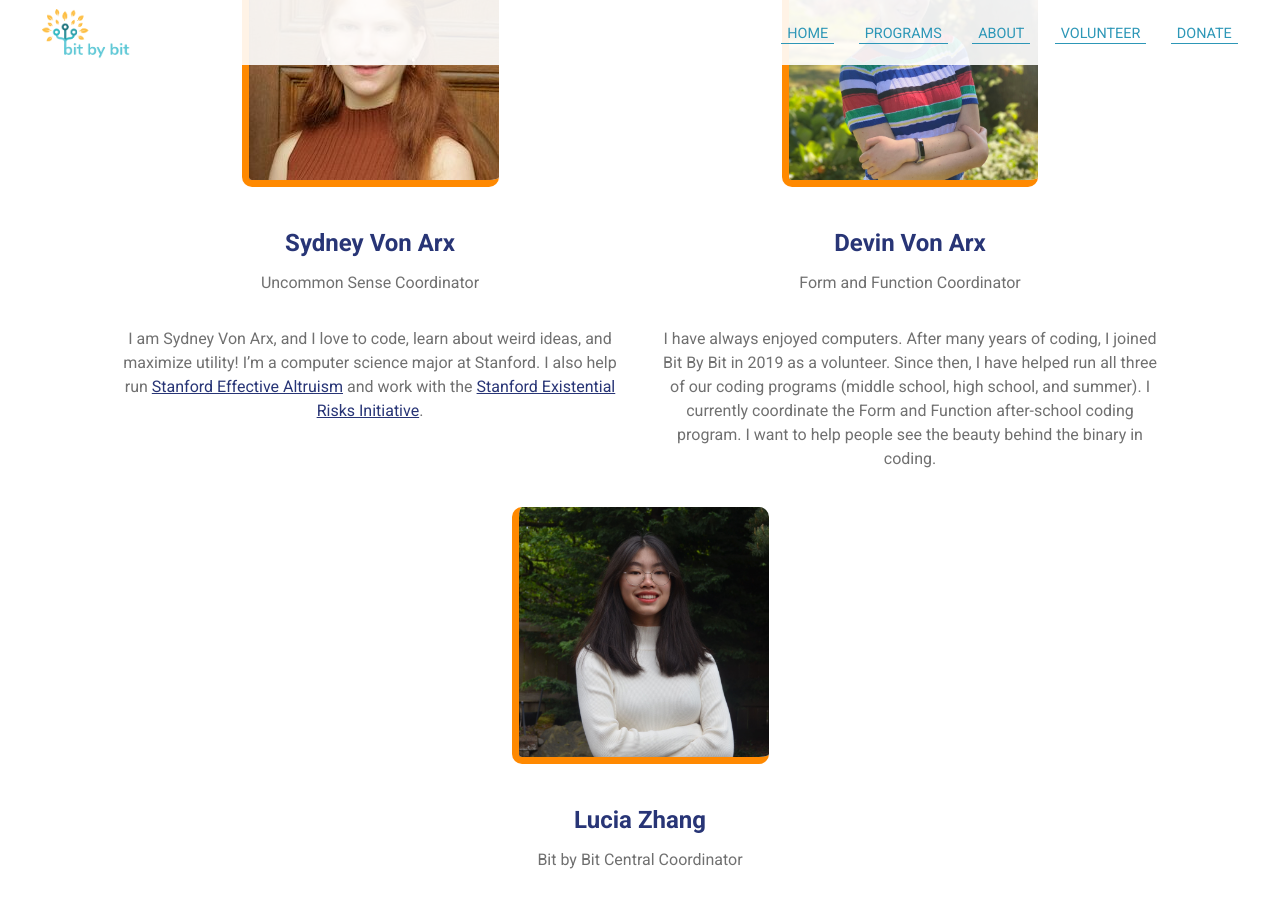
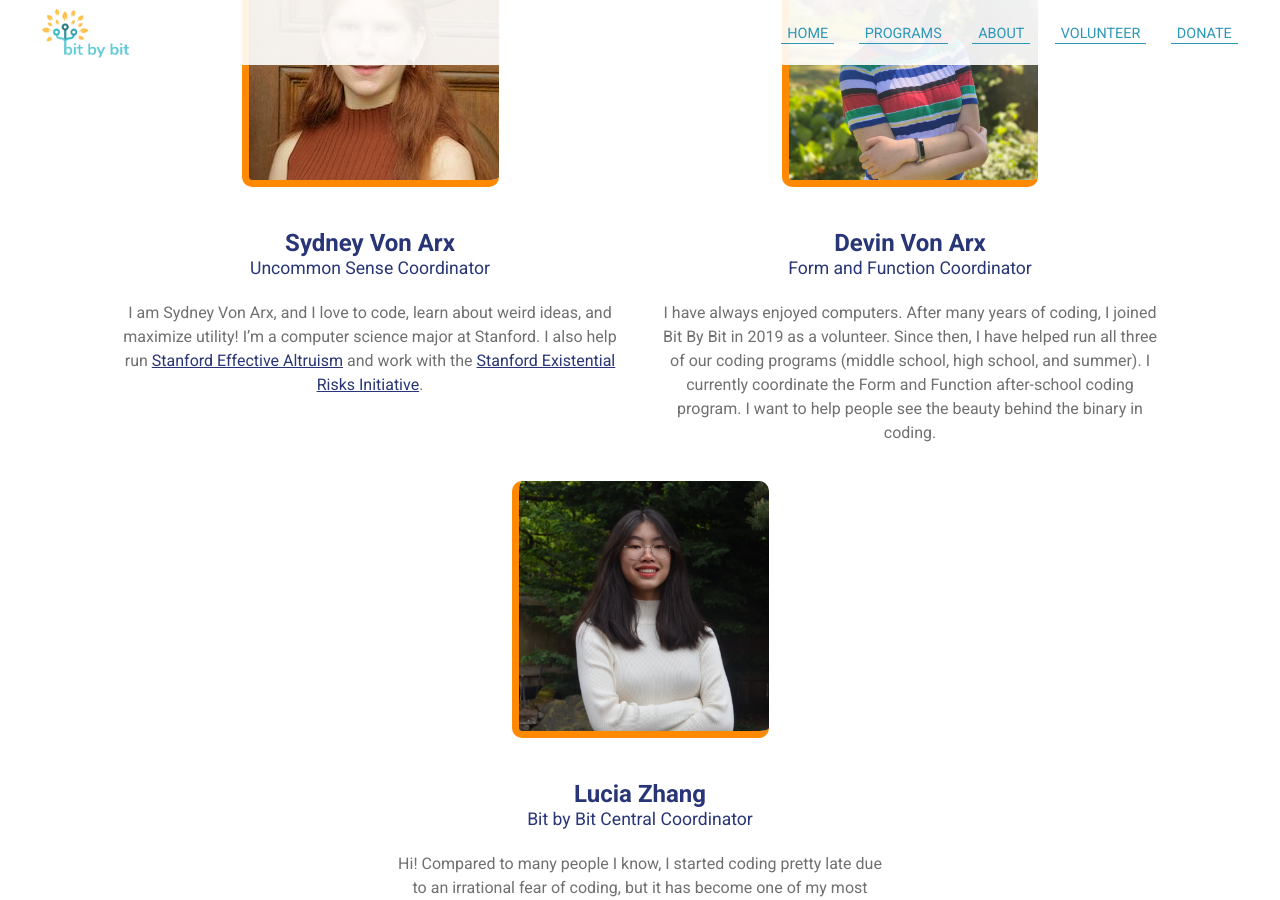
Before and after one commit to bit-by-bit-coding/bxb-website, a Jekyll site: the page built from about.html, in a window 1280 px wide and 900 px high, scrolled down 643 px. Built offline with Jekyll 4.4.1, drawn with Linux system fonts in a browser that asks for light colours; nearby versions of some CDN libraries.

Commit message:
make title text its own class

```diff
--- a/styles/about.scss
+++ b/styles/about.scss
@@ -44,12 +44,13 @@
 
 #team-item{
   flex: 1 275px;
+}
 
-  p{
-    font-size: 1.1em;
-    color: $dark;
-    margin-top: 1px;
-  }
+.title{
+  font-size: 1.1em;
+  color: $dark;
+  margin-top: 1px;
+  margin-bottom: 5px;
 }
 
 #team-lead-1{
```
